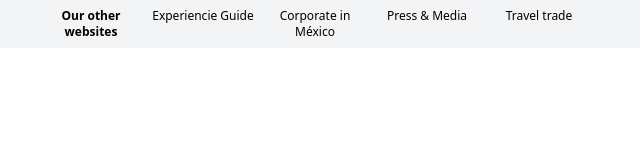
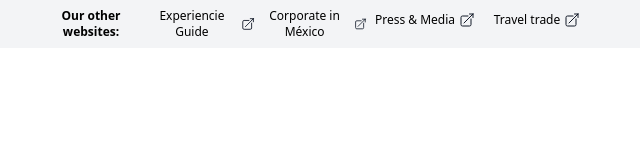
Before and after one commit to JeneHC-Dev/Visit-page, a plain HTML site: page index.html in a window 1280 px wide. Shown: the whole page, without its empty margins (541-1181 px from the left). Drawn offline with nearby package versions, Linux system fonts and the light colour scheme.

Commit message:
Implementation font and icons

```diff
--- a/index.html
+++ b/index.html
@@ -8,36 +8,89 @@
     <script src="https://cdn.tailwindcss.com"></script>
     <!-- Flowbite JS CDN -->
     <script src="https://cdnjs.cloudflare.com/ajax/libs/flowbite/2.3.0/flowbite.min.js"></script>
+
+    <link rel="preconnect" href="https://fonts.googleapis.com" />
+    <link rel="preconnect" href="https://fonts.gstatic.com" crossorigin />
+    <link
+      href="https://fonts.googleapis.com/css2?family=Montserrat:ital,wght@0,100..900;1,100..900&display=swap"
+      rel="stylesheet"
+    />
+    <style>
+      .ibm-plex-text {
+        font-family: "Montserrat", sans-serif;
+        font-optical-sizing: auto;
+        /* font-weight: <weight>; */
+        font-style: normal;
+        /* font-variation-settings: "wdth" 100; */
+      }
+    </style>
   </head>
   <body>
     <!-- https://visitsweden.com/ -->
     <!-- Header -->
-    <div class="grid md:grid-cols-9 gap-4 bg-gray-100">
+    <div class="grid md:grid-cols-9 gap-4 bg-gray-100 font-text">
       <div class="col-start-5 col-span-4 grid md:grid-cols-5">
-        <div class="text-xs py-2 font-bold w-full text-center py-2">
-          Our other websites
+        <div
+          class="text-xs py-2 font-bold w-full text-center items-center flex py-2"
+        >
+          <span> Our other websites:</span>
         </div>
         <div>
-          <button type="button" class="w-full focus:outline-none text-xs py-2">
-            Experiencie Guide
+          <button
+            type="button"
+            class="w-full flex items-center justify-center focus:outline-none text-xs py-2"
+          >
+            <span>Experiencie Guide</span>
+            <svg class="w-6 h-6 text-gray-900 px-1">
+              <use href="#icon-send"></use>
+            </svg>
           </button>
         </div>
         <div>
-          <button type="button" class="w-full focus:outline-none text-xs py-2">
-            Corporate in México
+          <button
+            type="button"
+            class="w-full flex items-center justify-center focus:outline-none text-xs py-2"
+          >
+            <span>Corporate in México</span>
+            <svg class="w-6 h-6 text-gray-900 px-1">
+              <use href="#icon-send"></use>
+            </svg>
           </button>
         </div>
         <div>
-          <button type="button" class="w-full focus:outline-none text-xs py-2">
-            Press & Media
+          <button
+            type="button"
+            class="w-full flex items-center justify-center focus:outline-none text-xs py-2"
+          >
+            <span>Press & Media</span>
+            <svg class="w-6 h-6 text-gray-900 px-1">
+              <use href="#icon-send"></use>
+            </svg>
           </button>
         </div>
         <div>
-          <button type="button" class="w-full focus:outline-none text-xs py-2">
-            Travel trade
+          <button
+            type="button"
+            class="w-full flex items-center justify-center focus:outline-none text-xs py-2"
+          >
+            <span> Travel trade</span>
+            <svg class="w-6 h-6 text-gray-900 px-1">
+              <use href="#icon-send"></use>
+            </svg>
           </button>
         </div>
       </div>
     </div>
+
+    <script>
+      fetch("assets/icons/icons.svg")
+        .then((res) => res.text())
+        .then((data) => {
+          const div = document.createElement("div");
+          div.style.display = "none";
+          div.innerHTML = data;
+          document.body.insertBefore(div, document.body.firstChild);
+        });
+    </script>
   </body>
 </html>
```
Also changed, not shown: assets/icons/icons.svg (added).
